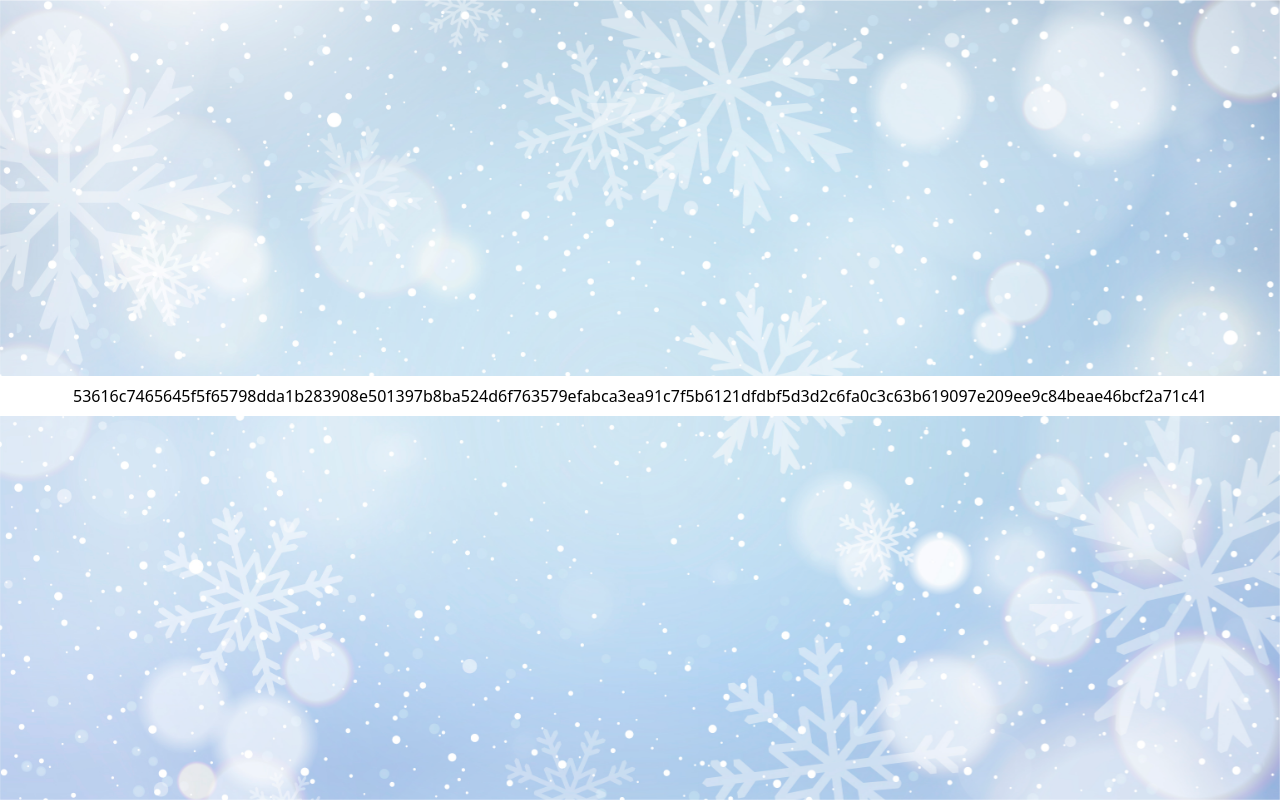
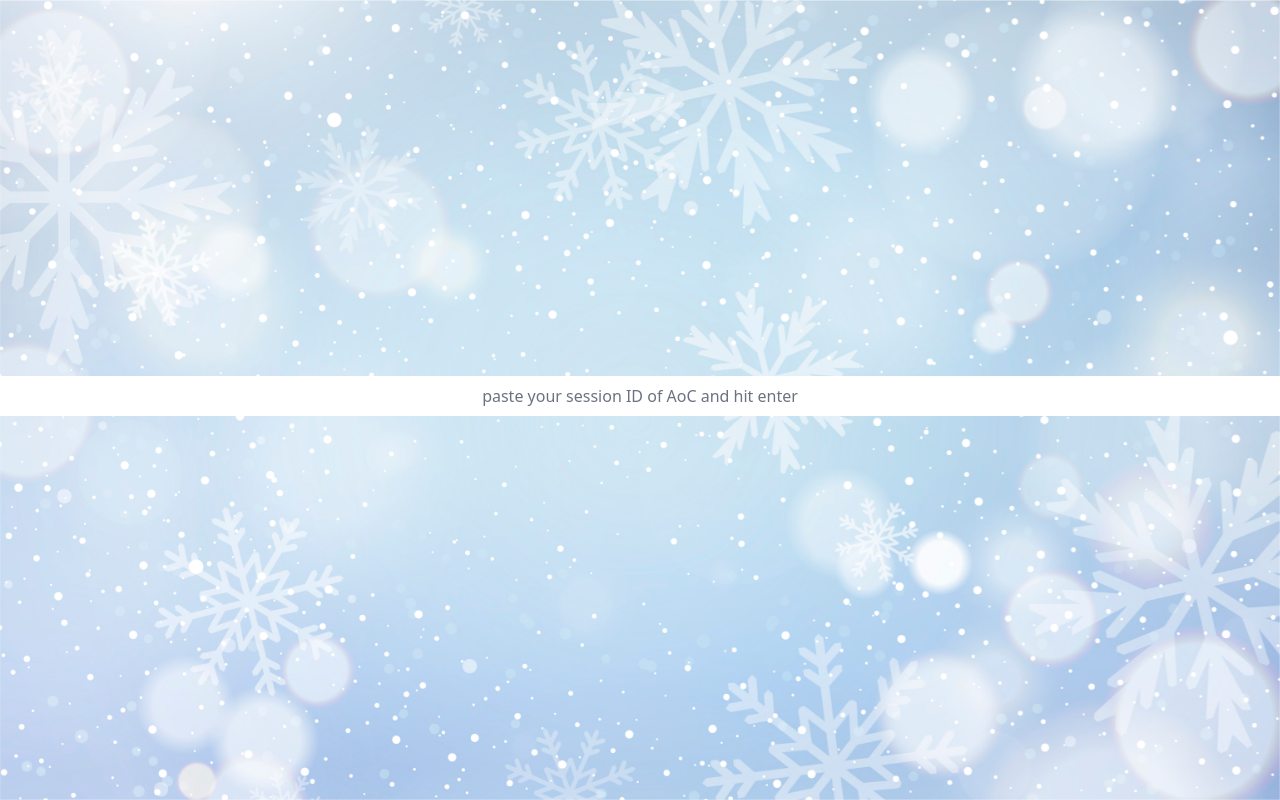
Before and after one commit to luxterful/aoc24yazioChallenge, a Nuxt app: page / in a window 1280 px wide. Built offline with nearby package versions, Linux system fonts and the light colour scheme.

Commit message:
remove session

```diff
--- a/app.vue
+++ b/app.vue
@@ -1,7 +1,7 @@
 <script setup>
 import { ref } from "vue";
 const session = ref(
-  "53616c7465645f5f65798dda1b283908e501397b8ba524d6f763579efabca3ea91c7f5b6121dfdbf5d3d2c6fa0c3c63b619097e209ee9c84beae46bcf2a71c41"
+  ""
 );
 
 const data = ref();
@@ -127,7 +127,6 @@ async function getData() {
 
     </div>
     <div
-
         class="w-screen h-screen bg-cover bg-[url(/background-image.jpg)] fixed top-0 left-0 -z-10"
       />
   </div>
```
